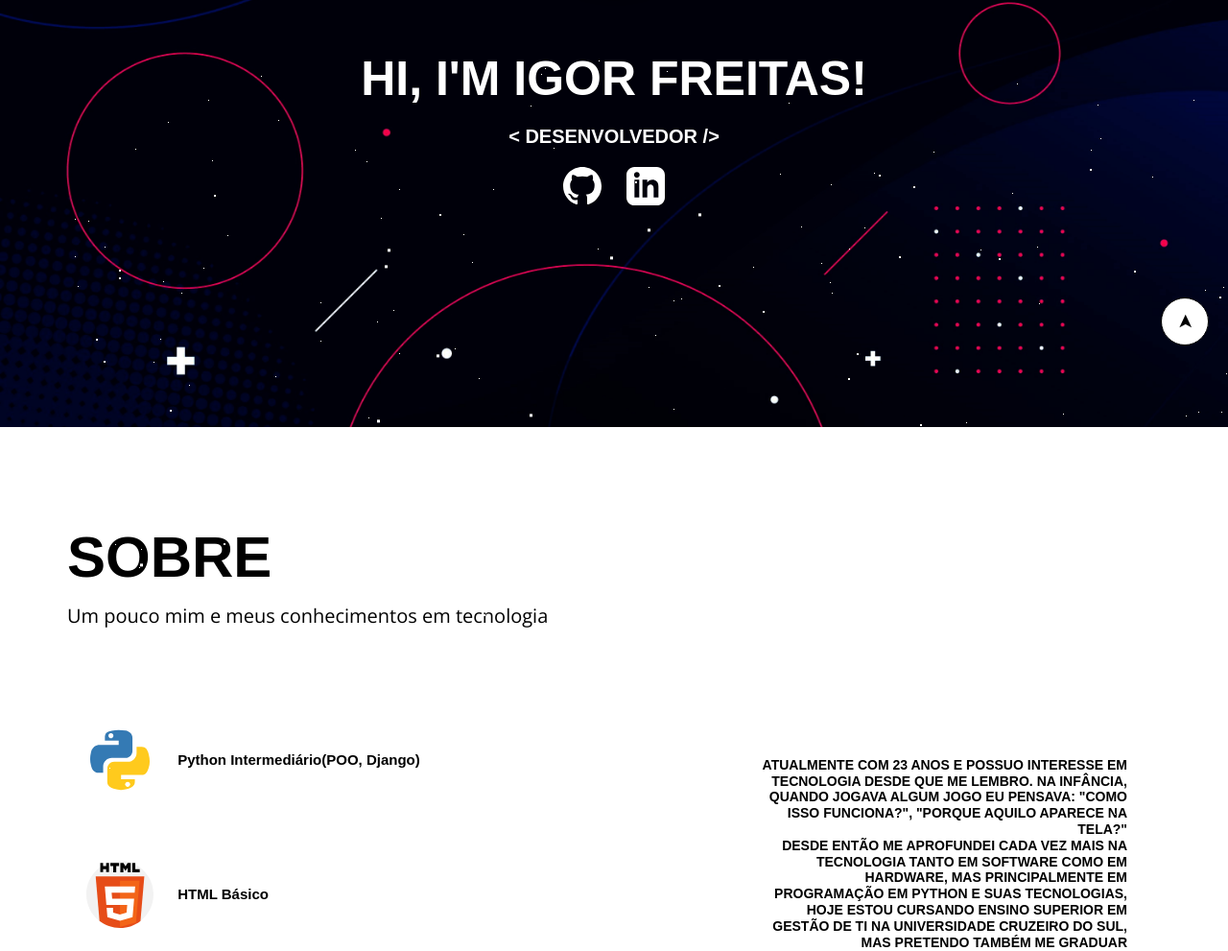
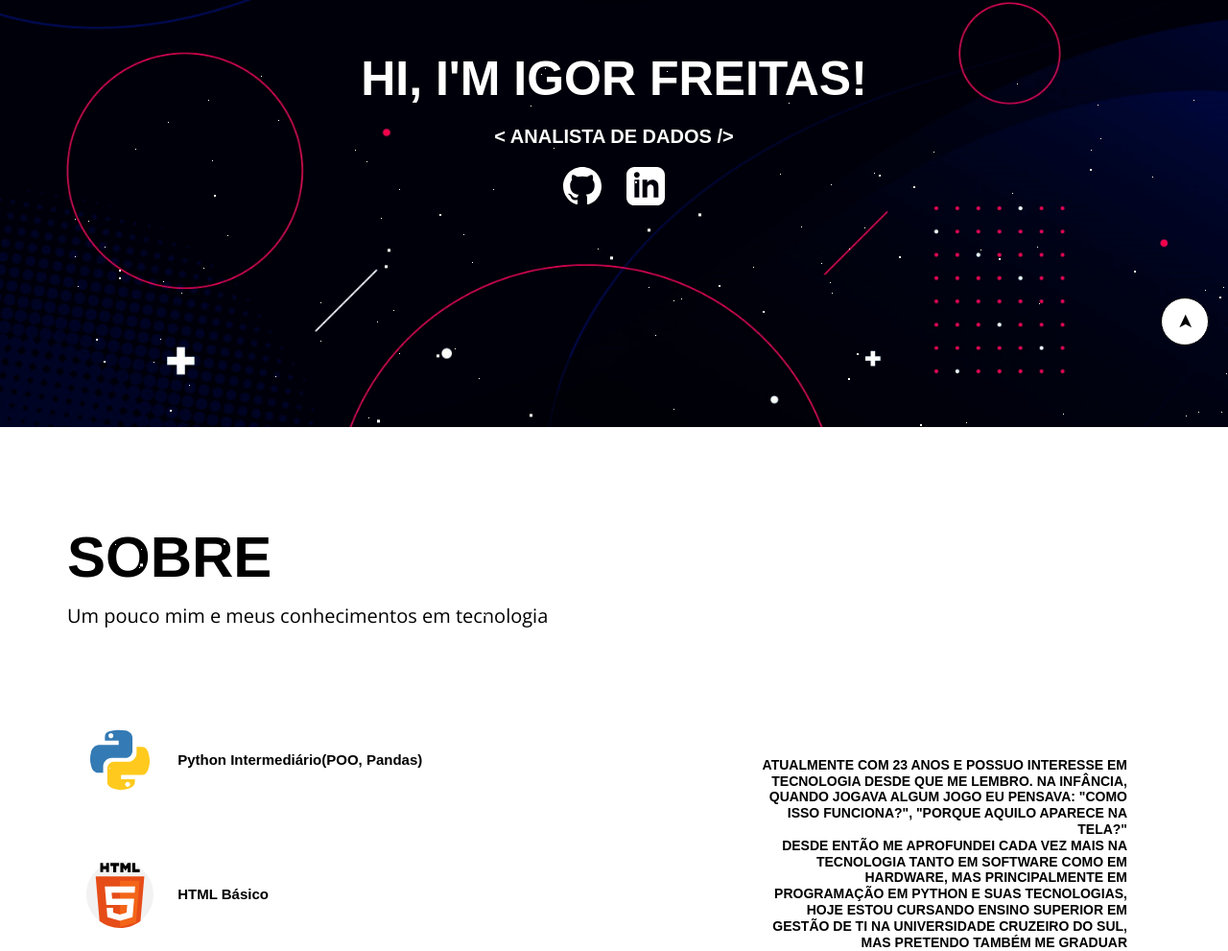
Before and after one commit to igorfreits/landing-page-portifolio, a plain HTML site: page index.html in a window 1280 px wide. Shown: the part 420-1411 px from the top of the page at 96% size. Drawn offline with nearby package versions, Linux system fonts and the light colour scheme.

Commit message:
modified:   index.html

```diff
--- a/index.html
+++ b/index.html
@@ -49,7 +49,7 @@
             <img class="perfil" src="./assets/images/273017829_114679994309830_605021719241942326_n.webp"
                 alt="photo-perfil">
             <h1 class="title-perfil">Hi, I'm Igor Freitas!</h1>
-            <h2 class="subtitle-perfil">&lt; Desenvolvedor /&gt;</h2>
+            <h2 class="subtitle-perfil">&lt; Analista de dados /&gt;</h2>
             <nav id="footer" class="nav">
                 <p>
                     <a rel="nofollow" target="_blank" href="http://https://github.com/igorfreits">
@@ -76,7 +76,7 @@
                 <div class="one">
 
                     <img class="icon-tec" src="./assets/icons/logo_python_icon.svg" alt="python">
-                    <h3 class="title-tecs">Python Intermediário(POO, Django)</h3>
+                    <h3 class="title-tecs">Python Intermediário(POO, Pandas)</h3>
                     <p></p>
 
                     <img class="icon-tec" src="./assets/icons/html5.svg" alt="html">
```
